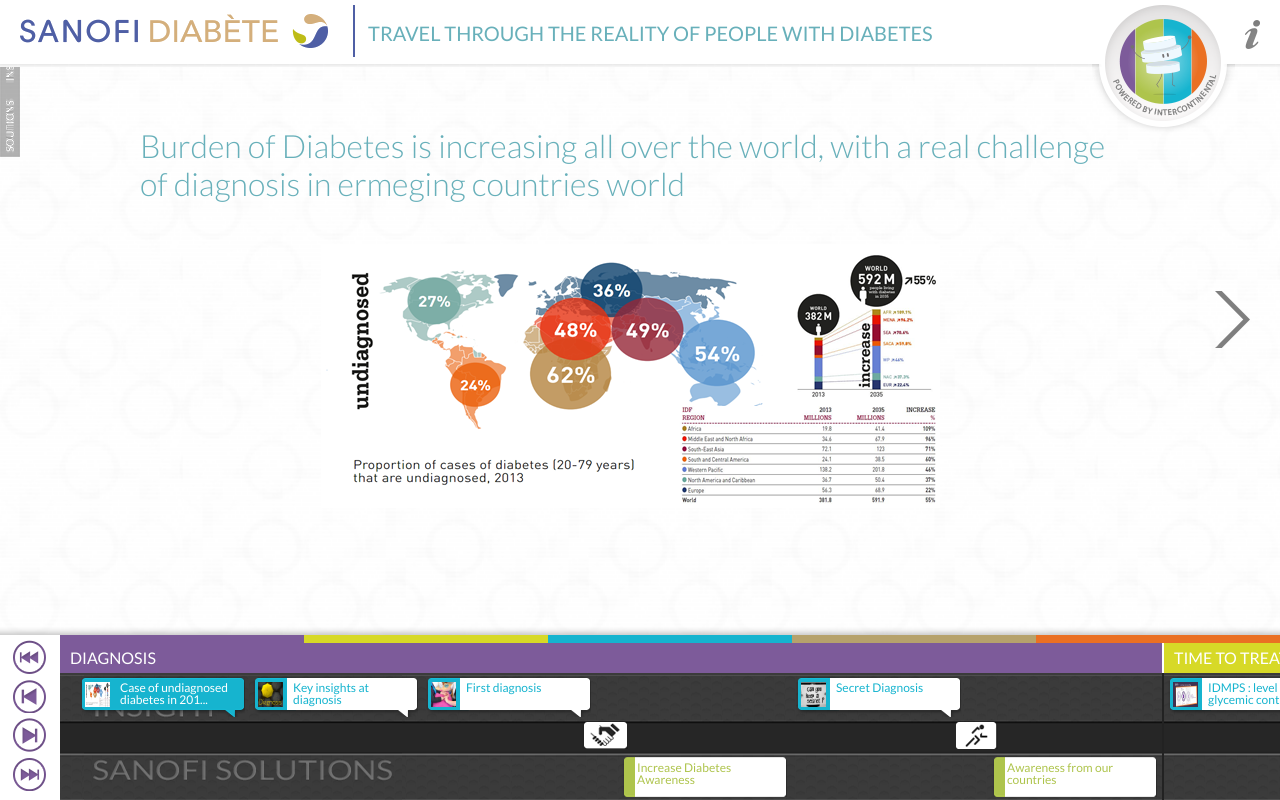
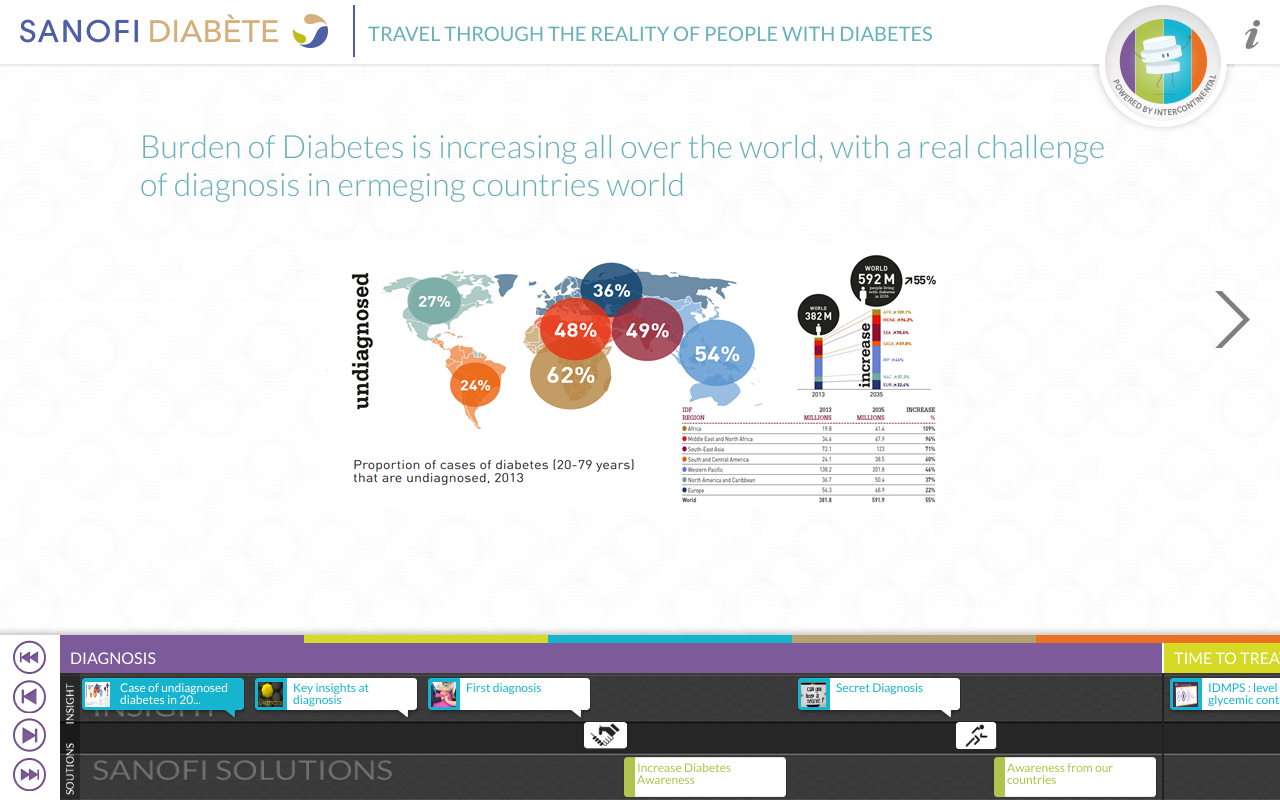
Before and after one commit to Tykrael/patient-journey, a website: page app/index.html in a window 1280 px wide. Drawn offline with nearby package versions, Linux system fonts and the light colour scheme.

Commit message:
Redmine : 2500,2493,2486,2484,2490,2481,2479,2477

```diff
--- a/app/css/main.css
+++ b/app/css/main.css
@@ -379,15 +379,14 @@
         background: url('../img/nav-legend-bg.png') no-repeat left bottom;
     }
 
-     .swiper-nav:before {
-        content:"";
+     .swiper-nav .frise {
         display: block;
         width:20px;
         height:127px;
-        position: fixed;
+        position: absolute;
         top:30px;
         left:0;
-        z-index: 99;
+        z-index: 99999;
         background: url('../img/frise-legend.png') no-repeat left bottom;
      }
 
@@ -550,7 +549,7 @@
     li[data-phase="Time to Insulin"]:before{
         background-color: #16B4CF
     }
-    li[data-phase="Intensification"]:before{
+    li[data-phase="intensification"]:before{
         background-color: #B6A26C
     }
     li[data-phase="Empowerment"]:before{
@@ -569,9 +568,8 @@
     padding-bottom: 165px;
 }
 
-#footer:before{
-     background: url("../img/shadow.png") repeat-x scroll 0 0 rgba(0, 0, 0, 0);
-    content: "";
+#footer .shadow{
+    background: url("../img/shadow.png") repeat-x  0 0;
     display: block;
     height: 9px;
     left: 0;
@@ -626,7 +624,7 @@
     top:0;
     width:100%;
     height:8px;
-    z-index: 99
+    z-index: 80
 }
 
     .phase-schema li{
--- a/app/index.html
+++ b/app/index.html
@@ -29,10 +29,7 @@
             <a class="info" href="#"><img src="img/info.png" alt="sanofi"></a>
         </header>
         <main id="main">
-
-
             <section class="swiper-container swiper-content">
-
                 <ul class="nav-arrow">
                     <li><a href="#" class="prev">Prev</a></li>
                     <li><a href="#" class="next">Next</a></li>
@@ -57,7 +54,6 @@
             <p>Lorem ipsum dolor sit amet, consectetuer adipiscing elit. Aenean commodo ligula eget dolor. Aenean massa. Cum sociis natoque penatibus et magnis dis parturient montes, nascetur ridiculus mus. Donec quam felis, ultricies nec, pellentesque eu, pretium quis, sem. Nulla consequat massa quis enim. Donec pede justo, fringilla vel, aliquet nec, vulputate eget, arcu. In enim justo, rhoncus ut, imperdiet a, venenatis vitae, justo. Nullam dictum felis eu pede mollis pretium.</p>
 
             <p>Lorem ipsum dolor sit amet, consectetuer adipiscing elit. Aenean commodo ligula eget dolor. Aenean massa. Cum sociis natoque penatibus et magnis dis parturient montes, nascetur ridiculus mus. Donec quam felis, ultricies nec, pellentesque eu, pretium quis, sem. Nulla consequat massa quis enim. Donec pede justo, fringilla vel, aliquet nec, vulputate eget, arcu. In enim justo, rhoncus ut, imperdiet a, venenatis vitae, justo. Nullam dictum felis eu pede mollis pretium.</p>
-
         </article>
      <section class="popin-map away modal">
 
@@ -77,6 +73,7 @@
     </section>
     </div>
     <footer id="footer">
+        <div class="shadow"></div>
         <ul class="phase-schema">
             <li class="first"></li>
             <li class="second"></li>
@@ -91,6 +88,7 @@
             <li><a href="#" class="next-all">sdgdsgs</a></li>
         </ul>
         <nav class="swiper-container swiper-nav">
+            <div class="frise"></div>
             <ul class="swiper-wrapper"></ul>
         </nav>
     </footer>
--- a/app/js/main.js
+++ b/app/js/main.js
@@ -288,7 +288,7 @@
 		},
 		{
 			"slide":3,
-			"phase":"Intensification",
+			"phase":"intensification",
 			"groupe":13,
 			"theme":"insight",
 			"titre":"IDMPS  :Fear of complication & link with tight control ",
@@ -299,7 +299,7 @@
 		},
 		{
 			"slide":1,
-			"phase":"Intensification",
+			"phase":"intensification",
 			"groupe":13,
 			"theme":"recurrent hypos",
 			"titre":"Delving deeper in to members’ experiences with Hypoglycaemia",
@@ -316,7 +316,7 @@
 		},
 		{
 			"slide":3,
-			"phase":"Intensification",
+			"phase":"intensification",
 			"groupe":14,
 			"theme":"recurrent blood",
 			"titre":"Achieving target HbA1c <7%* is a key goal in the management of diabetes",
@@ -327,7 +327,7 @@
 		},
 		{
 			"slide":3,
-			"phase":"Intensification",
+			"phase":"intensification",
 			"groupe":15,
 			"theme":"",
 			"titre":"BGM as part of my routine  my compas my companion ",
@@ -338,7 +338,7 @@
 		},
 		{
 			"slide":2,
-			"phase":"Intensification",
+			"phase":"intensification",
 			"groupe":15,
 			"theme":"recurrent social",
 			"titre":"Leveraging social media to promote peer to peer exchange ",
@@ -349,7 +349,7 @@
 		},
 		{
 			"slide":3,
-			"phase":"Intensification",
+			"phase":"intensification",
 			"groupe":16,
 			"theme":"insight",
 			"titre":"IDMPS : People with diabetes are not reaching the glycemic targets recommended by their physicians",
@@ -360,7 +360,7 @@
 		},
 		{
 			"slide":3,
-			"phase":"Intensification",
+			"phase":"intensification",
 			"groupe":17,
 			"theme":"insight",
 			"titre":"As a progressive disease, diabetes has a serious  impact on heath",
@@ -371,7 +371,7 @@
 		},
 		{
 			"slide":2,
-			"phase":"Intensification",
+			"phase":"intensification",
 			"groupe":17,
 			"theme":"sanofi answers",
 			"titre":"Preventive health leaflets initiative Pakistan",
@@ -382,7 +382,7 @@
 		},
 		{
 			"slide":3,
-			"phase":"Intensification",
+			"phase":"intensification",
 			"groupe":18,
 			"theme":"insight",
 			"titre":"Taking medication at work",
@@ -393,7 +393,7 @@
 		},
 		{
 			"slide":3,
-			"phase":"Intensification",
+			"phase":"intensification",
 			"groupe":18,
 			"theme":"recurrent relationship",
 			"titre":"The ideal relationship for patients with a HCP",
@@ -916,7 +916,6 @@
 
 			if($(this).text().length >30){
 				var shortText = $(this).text()
-								    .trim()
 								    .substring(0, 35)
 								    .split(" ")
 								    .join(" ") + "...";
```
Lines whose indentation alone changed are shown as unchanged.
